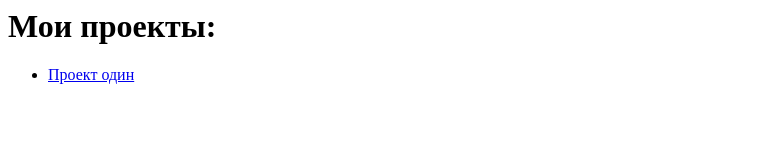
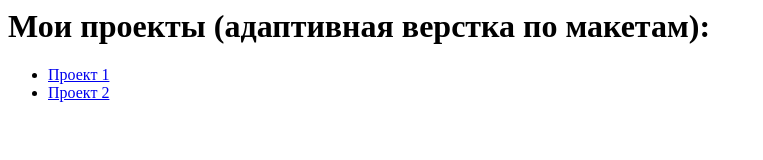
Before and after one commit to JustgoodDeal/JustgoodDeal.github.io, a plain HTML site: page index.html in a window 1280 px wide. Shown: the whole page, without its empty margins (0-763 px from the left). Drawn offline with Linux system fonts and the light colour scheme.

Commit message:
Update index.html

```diff
--- a/index.html
+++ b/index.html
@@ -1,4 +1,5 @@
-<h1>Мои проекты:</h1>
+<h1>Мои проекты (адаптивная верстка по макетам):</h1>
 <ul>
-	<li><a href="adaptive design 1/index.html">Проект один</a></li>
+	<li><a href="adaptive design 1/index.html">Проект 1</a></li>
+	<li><a href="adaptive design 1/index.html">Проект 2</a></li>
 </ul>
```
